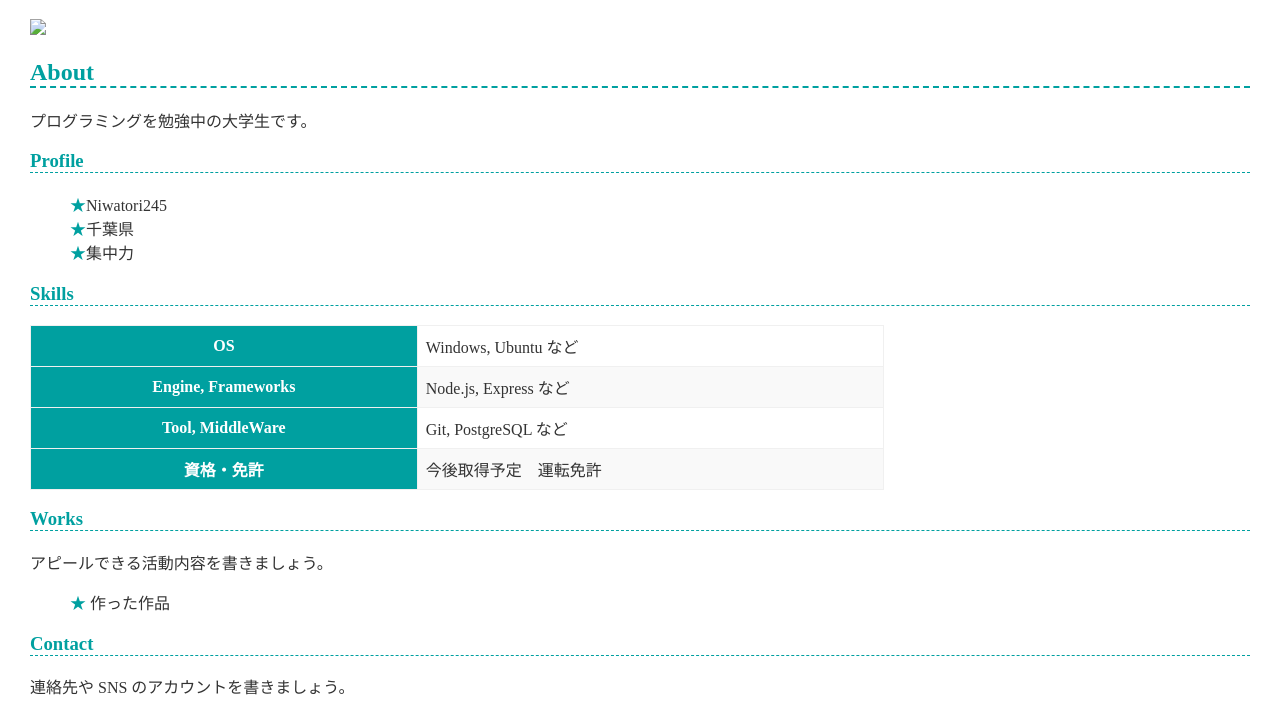
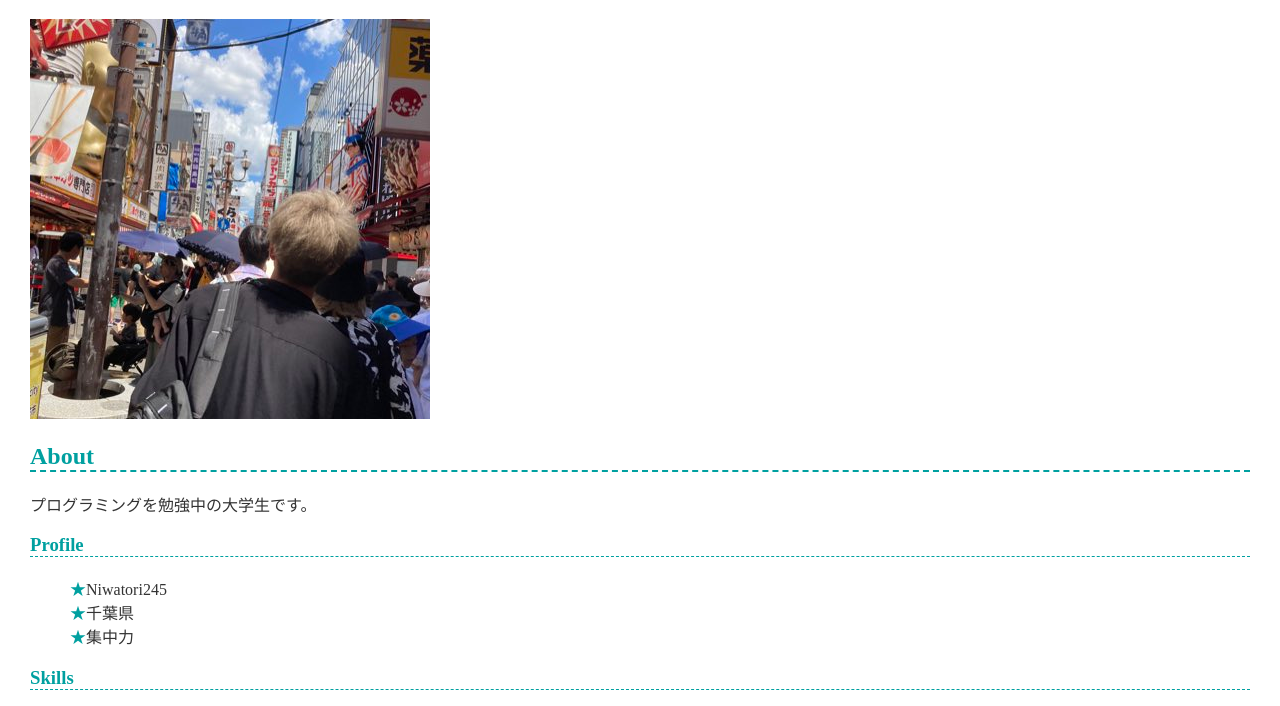
Before and after one commit to Niwatori245/Niwatori245.githob.io, a plain HTML site: page index.html in a window 1280 px wide. Shown: the part 94-800 px from the top of the page. Drawn offline with Linux system fonts and the light colour scheme.

Commit message:
画像の追加

```diff
--- a/index.html
+++ b/index.html
@@ -8,7 +8,7 @@
   </head>
   <body>
     <h1>Niwatori245</h1>
-    <img src="profile_imege.png">
+    <img src="プロ画像.png">
 
 
     <h2>About</h2>
```
